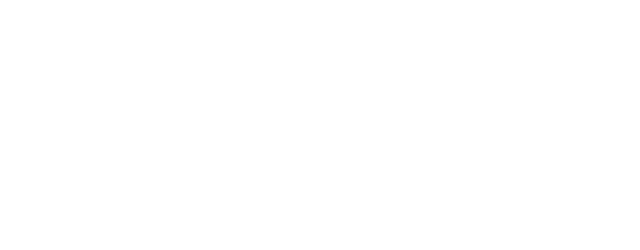
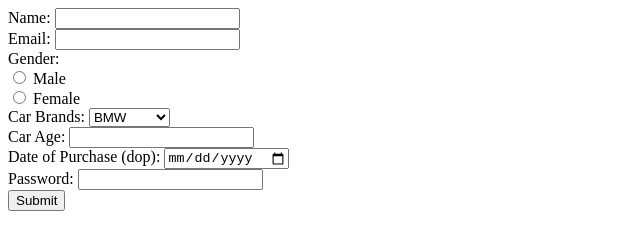
Before and after one commit to acciojob/car-insurance-form-Siddhiii05, a website: page main.html in a window 1280 px wide. Shown: the whole page, without its empty margins (0-640 px from the left). Drawn offline with Linux system fonts and the light colour scheme.

Commit message:
created a submission

```diff
--- a/main.html
+++ b/main.html
@@ -8,6 +8,44 @@
 
 <body>
 	<!-- the entire body must be written by student -->
+	<form>
+		<label for="name">Name:</label>
+		<input type="text" id="name" required>
+<br>
+		<label for="email">Email:</label>
+		<input type="email" id="email" required>
+<br>
+		<label>Gender:</label>
+		<br>
+		<input type="radio" name="gender" value="Male" required>
+		<label>Male</label><br>
+		<input type="radio" name="gender" value="Female" required>
+		<label>Female</label>
+		<br>
+
+		<label for="cars">Car Brands:</label>
+		<select id="cars">
+			<option>BMW</option>
+			<option>Audi</option>
+			<option>Mercedez</option>
+		</select>
+		<br>
+
+		<label>Car Age:</label>
+		<input type="number" id="carage" required>
+		<br>
+
+		<label for="dop">Date of Purchase (dop):</label>
+		<input type="date" id="dop" required>
+		<br>
+
+		<label for="password">Password:</label>
+		<input type="password" id="password">
+		<br>
+
+		<button type="submit">Submit</button>
+
+	</form>
     <script type="text/javascript" src="./script.js">
 </script>
 
```
